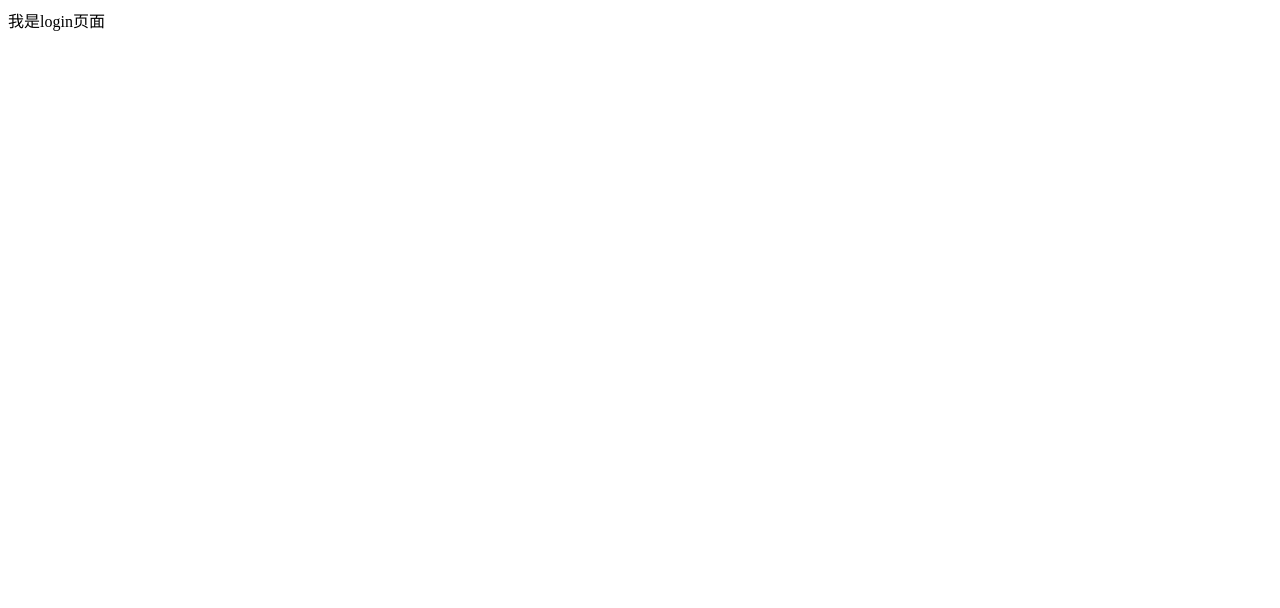
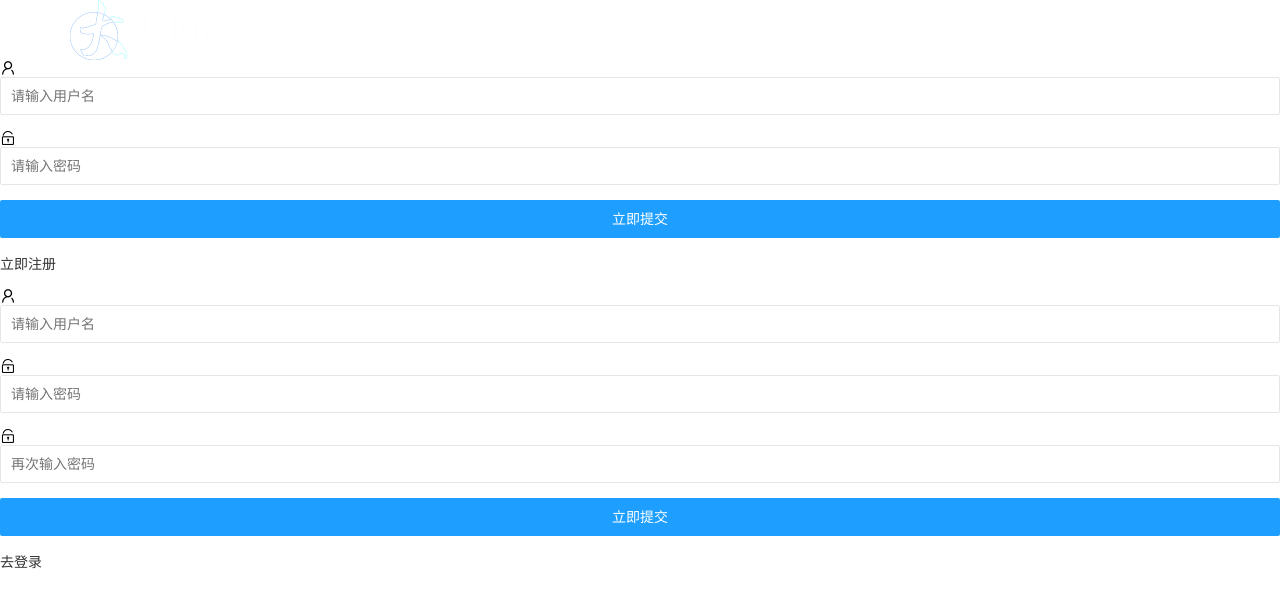
Before and after one commit to Gannicusa/Big-Event, a plain HTML site: page login.html in a window 1280 px wide. Drawn offline with Linux system fonts and the light colour scheme; a web font is replaced by a local one.

Commit message:
登录页面第一次提交完成

```diff
--- a/assets/lib/base.css
+++ /dev/null
@@ -1,69 +0,0 @@
-/* 去除浏览器默认内外边距 */
-
-* {
-    margin: 0;
-    padding: 0;
-    /* CSS3盒模型 */
-    box-sizing: border-box;
-}
-
-input,
-button,
-textarea {
-    outline: none;
-}
-
-button {
-    cursor: pointer;
-}
-
-textarea {
-    resize: none;
-}
-
-
-/* 去除a标签下划线 */
-
-a {
-    text-decoration: none;
-}
-
-
-/* 去除li标签的小圆点 */
-
-li {
-    list-style: none;
-}
-
-
-/* 去除图片底部3px间隙的问题 */
-
-img {
-    vertical-align: middle;
-}
-
-
-/* 清除浮动 */
-
-.clearfix:after {
-    content: '';
-    display: block;
-    height: 0;
-    visibility: hidden;
-    clear: both;
-}
-
-.clearfix {
-    *zoom: 1;
-}
-
-
-/* 浮动 */
-
-.fl {
-    float: left;
-}
-
-.fr {
-    float: right;
-}
--- a/login.html
+++ b/login.html
@@ -6,11 +6,88 @@
     <meta name="viewport"
         content="width=device-width, user-scalable=no, initial-scale=1.0, maximum-scale=1.0, minimum-scale=1.0">
     <meta http-equiv="X-UA-Compatible" content="ie=edge">
-    <title>Document</title>
+    <title>大事件-登录/注册</title>
+    <link rel="stylesheet" href="/assets/css/base.css">
+    <link rel="stylesheet" href="/assets/css/login.css">
+    <link rel="stylesheet" href="/assets/lib/layui/css/layui.css">
+    <link rel="stylesheet" href="/assets/fonts/iconfont.css">
+    <link rel="stylesheet" href="/assets/fonts/font-awesome-4.7.0/css/font-awesome.css">
 </head>
 
 <body>
-    我是login页面
+    <!-- logo部分 -->
+    <div class="layui-main logo_head">
+        <img src="/assets/images/logo.png" alt="">
+    </div>
+
+
+    <!-- 中间注册登录模块 -->
+    <div class="randlbox">
+        <div class="title_head"></div>
+
+        <!-- 登录页面 -->
+        <div class="log">
+            <form class="layui-form" action="">
+                <div class="layui-form-item">
+                    <i class=" icon_name layui-icon layui-icon-username"></i>
+                    <input type="text" name="title" placeholder="请输入用户名" autocomplete="off" class="layui-input">
+                </div>
+
+                <div class="layui-form-item">
+                    <i class=" icon_pwd layui-icon layui-icon-password"></i>
+                    <input type="password" name="title" placeholder="请输入密码" autocomplete="off" class="layui-input">
+                </div>
+
+                <div class="layui-form-item">
+                    <button class="layui-btn layui-btn-normal layui-btn-fluid" lay-submit>立即提交</button>
+                </div>
+
+                <div class="layui-form-item">
+                    <a href="javascript:;" id="reg_btn">立即注册</a>
+                </div>
+
+            </form>
+        </div>
+
+
+
+        <!-- 注册页面 -->
+        <div class="reg">
+            <form class="layui-form" action="">
+                <div class="layui-form-item">
+                    <i class=" icon_name layui-icon layui-icon-username"></i>
+                    <input type="text" name="title" placeholder="请输入用户名" autocomplete="off" class="layui-input">
+                </div>
+
+                <div class="layui-form-item">
+                    <i class=" icon_pwd layui-icon layui-icon-password"></i>
+                    <input type="password" name="title" placeholder="请输入密码" autocomplete="off" class="layui-input">
+                </div>
+
+                <div class="layui-form-item">
+                    <i class=" icon_pwd layui-icon layui-icon-password"></i>
+                    <input type="password" name="title" placeholder="再次输入密码" autocomplete="off" class="layui-input">
+                </div>
+
+                <div class="layui-form-item">
+                    <button class="layui-btn layui-btn-normal layui-btn-fluid" lay-submit>立即提交</button>
+                </div>
+
+                <div class="layui-form-item">
+                    <a href="javascript:;" id="log_btn">去登录</a>
+                </div>
+
+            </form>
+
+
+        </div>
+
+
+    </div>
+
+
+    <script src="/assets/lib/jquery.min.js"></script>
+    <script src="/assets/js/login.js"></script>
 </body>
 
 </html>
```
